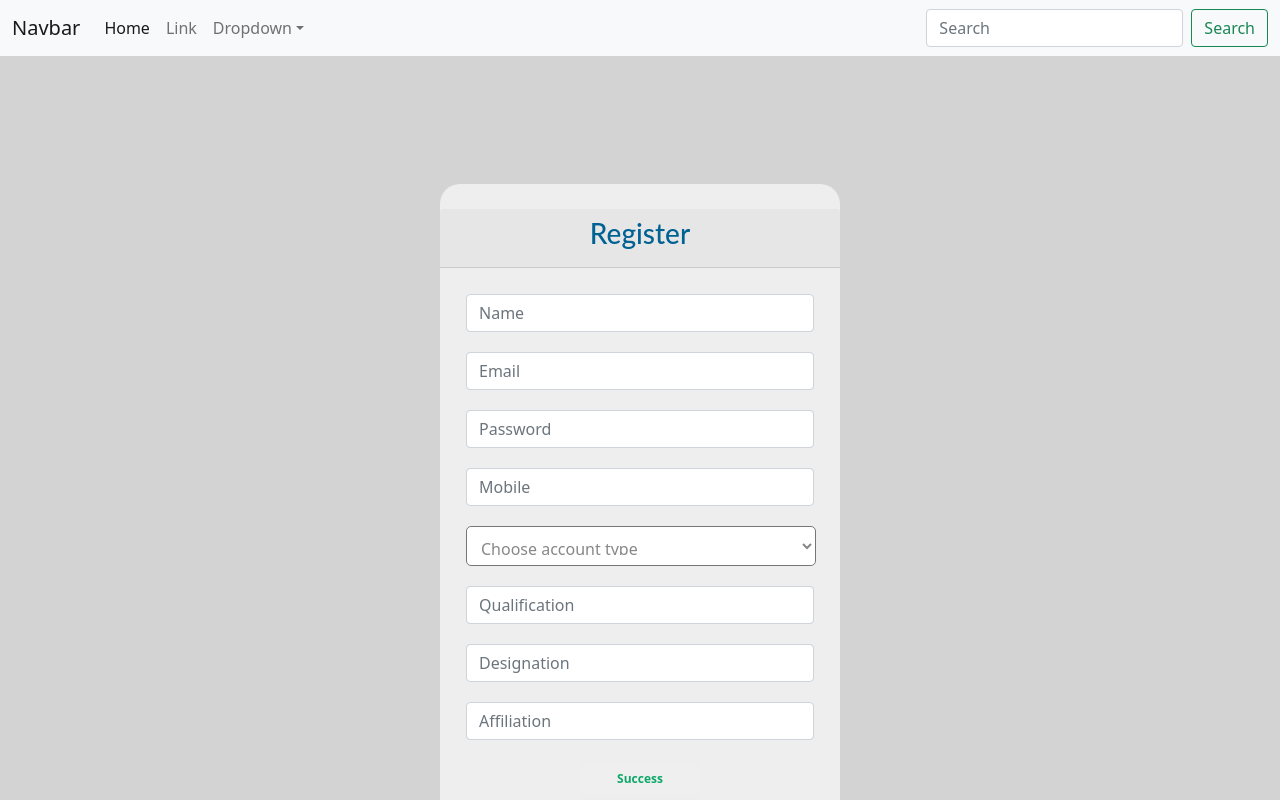
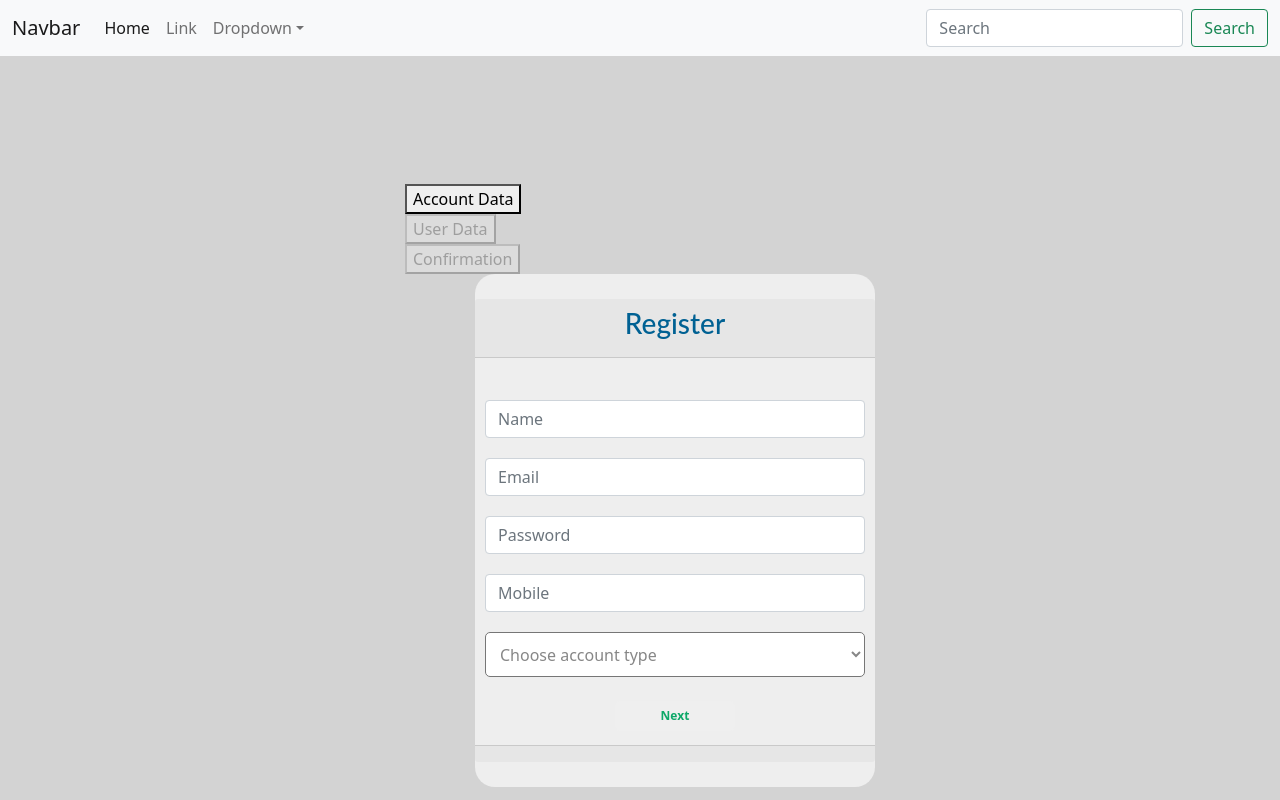
Before and after one commit to asqarrsl/CMT, a React (Vite) app in the folder frontend/: page /register in a window 1280 px wide. Shown: the top 800 px of the page. Built offline with nearby package versions, Linux system fonts and the light colour scheme.

Commit message:
register bug

```diff
--- a/frontend/src/App.css
+++ b/frontend/src/App.css
@@ -358,7 +358,7 @@ a {
   padding: 10px;
   margin: 10px;
   width: 95%;
-  height: 40px;
+  height: 45px;
   border-radius: 5px;
   background-color: white;
 }
--- a/frontend/src/User/Views/RegisterPage/Register.js
+++ b/frontend/src/User/Views/RegisterPage/Register.js
@@ -1,4 +1,4 @@
-import React from "react";
+import React, { useState } from "react";
 import "../../../App.css";
 import SuccessButton from "../../Components/Button/SuccessButton";
 import "bootstrap/dist/css/bootstrap.min.css";
@@ -6,23 +6,229 @@ import "bs-stepper/dist/css/bs-stepper.min.css";
 import Stepper from "bs-stepper";
 
 const Register = () => {
-  const check = () => {
-    console.log("hi");
+  const [step, setStep] = useState(0);
+  let submit = (e) => {
+    e.preventDefault();
+    setStep(step + 1);
   };
 
-  const AccountData = () => {
-    return <div></div>;
+  let reset = (e) => {
+    e.preventDefault();
+    setStep(0);
   };
 
-  return (
-    <div class="rootBody">
-      <div class="customCardOne">
+  let done = (e) => {
+    e.preventDefault();
+    console.log(done);
+  };
+
+  const AccountData = (
+    <div>
+      <div id="stepper1" class="bs-stepper">
+        <div class="bs-stepper-header">
+          <div class="step">
+            <button class="step-trigger" styles={{ color: "blue" }}>
+              <span class="bs-stepper-circle" />
+              <span class="bs-stepper-label" styles={{ color: "blue" }}>
+                Account Data
+              </span>
+            </button>
+          </div>
+          <div class="line"></div>
+          <div class="step">
+            <button class="step-trigger" disabled>
+              <span class="bs-stepper-circle" />
+              <span class="bs-stepper-label">User Data</span>
+            </button>
+          </div>
+          <div class="line"></div>
+          <div class="step">
+            <button class="step-trigger" disabled>
+              <span class="bs-stepper-circle" />
+              <span class="bs-stepper-label">Confirmation</span>
+            </button>
+          </div>
+        </div>
+      </div>
+      <div class="customCardOne" style={{ marginLeft: "70px" }}>
+        <div class="card-header">
+          <center>
+            <h3> Register </h3>
+          </center>
+        </div>
+        <div class="card-body"></div>
+        <form>
+          <div class="form-group">
+            <input
+              type="text"
+              id="name"
+              class="form-control"
+              placeholder="Name"
+              required
+            />
+          </div>
+          <div class="form-group">
+            <input
+              type="email"
+              id="email"
+              class="form-control"
+              placeholder="Email"
+              required
+            />
+          </div>
+
+          <div class="form-group">
+            <input
+              type="password"
+              id="password"
+              class="form-control"
+              placeholder="Password"
+              required
+            />
+          </div>
+
+          <div class="form-group">
+            <input
+              type="mobile"
+              id="text"
+              class="form-control"
+              placeholder="Mobile"
+              required
+            />
+          </div>
+
+          <select
+            class="form-dropdown"
+            aria-label="Default select example"
+            required
+          >
+            <option selected>Choose account type</option>
+            <option value="Researcher">Researcher</option>
+            <option value="Workshop Conductor">WorkshopConductor</option>
+            <option value="Participant">Participant</option>
+          </select>
+          <div class="form-group">
+            <SuccessButton text="Next" onClick={submit} position="center" />
+          </div>
+        </form>
+        <div class="card-footer"></div>
+      </div>
+    </div>
+  );
+  const UserData = (
+    <div>
+      <div id="stepper1" class="bs-stepper">
+        <div class="bs-stepper-header">
+          <div class="step">
+            <button class="step-trigger" disabled>
+              <span class="bs-stepper-circle" />
+              <span class="bs-stepper-label">Account Data</span>
+            </button>
+          </div>
+          <div class="line"></div>
+          <div class="step">
+            <button class="step-trigger" styles={{ color: "blue" }}>
+              <span class="bs-stepper-circle" />
+              <span class="bs-stepper-label" styles={{ color: "blue" }}>
+                User Data
+              </span>
+            </button>
+          </div>
+          <div class="line"></div>
+          <div class="step">
+            <button class="step-trigger" disabled>
+              <span class="bs-stepper-circle" />
+              <span class="bs-stepper-label">Confirmation</span>
+            </button>
+          </div>
+        </div>
+      </div>
+      <div class="customCardOne" style={{ marginLeft: "70px" }}>
         <div class="card-header">
           <center>
             <h3> Register </h3>
           </center>
         </div>
         <div class="card-body">
+          <form>
+            <div class="form-group">
+              <input
+                type="text"
+                id="qualification"
+                class="form-control"
+                placeholder="Qualification"
+                required
+              />
+            </div>
+
+            <div class="form-group">
+              <input
+                type="text"
+                id="designation"
+                class="form-control"
+                placeholder="Designation"
+                required
+              />
+            </div>
+
+            <div class="form-group">
+              <input
+                type="text"
+                id="affiliation"
+                class="form-control"
+                placeholder="Affiliation"
+                required
+              />
+            </div>
+            <div class="form-group">
+              <SuccessButton text="Next" onClick={submit} position="center" />
+            </div>
+          </form>
+          <div class="card-footer"></div>
+        </div>
+      </div>
+    </div>
+  );
+
+  const ConfirmData = (
+    <div>
+      <div id="stepper1" class="bs-stepper">
+        <div class="bs-stepper-header">
+          <div class="step">
+            <button class="step-trigger" disabled>
+              <span class="bs-stepper-circle" />
+              <span class="bs-stepper-label">Account Data</span>
+            </button>
+          </div>
+          <div class="line"></div>
+          <div class="step">
+            <button class="step-trigger" disabled>
+              <span class="bs-stepper-circle" />
+              <span class="bs-stepper-label">User Data</span>
+            </button>
+          </div>
+          <div class="line"></div>
+          <div class="step">
+            <button class="step-trigger" styles={{ color: "blue" }}>
+              <span class="bs-stepper-circle" />
+              <span class="bs-stepper-label" styles={{ color: "blue" }}>
+                Confirmation
+              </span>
+            </button>
+          </div>
+        </div>
+      </div>
+
+      <div style={{ width: "100%", display: "table" }}>
+        <div style={{ display: "table-row" }}>
+          <div style={{ width: "600px", display: "table-cell" }}>
+            <div class="customCardOne" style={{ marginLeft: "70px" }}>
+              <div class="card-header">
+                <center>
+                  <h3> Register </h3>
+                </center>
+              </div>
+              <div class="card-body"></div>
               <form>
                 <div class="form-group">
                   <input
@@ -52,20 +258,34 @@ const Register = () => {
 
                 <div class="form-group">
                   <input
-                type="mobile"
-                id="text"
+                    type="text"
+                    id="mobile"
                     class="form-control"
                     placeholder="Mobile"
                   />
                 </div>
 
-            <select class="form-dropdown" aria-label="Default select example">
-              <option selected>Choose account type</option>
-              <option value="1">One</option>
-              <option value="2">Two</option>
-              <option value="3">Three</option>
-            </select>
-
+                <div class="form-group">
+                  <input
+                    type="text"
+                    id="accountType"
+                    class="form-control"
+                    placeholder="Account Type"
+                  />
+                </div>
+              </form>
+              <div class="card-footer"></div>
+            </div>
+          </div>
+          <div style={{ display: "table-cell" }}>
+            <div class="customCardOne" style={{ marginLeft: "70px" }}>
+              <div class="card-header">
+                <center>
+                  <h3> Register </h3>
+                </center>
+              </div>
+              <div class="card-body">
+                <form>
                   <div class="form-group">
                     <input
                       type="text"
@@ -92,21 +312,32 @@ const Register = () => {
                       placeholder="Affiliation"
                     />
                   </div>
-            <div class="form-group">
-              <SuccessButton text="Success" onClick={check} position="center" />
+                </form>
+                <div class="card-footer"></div>
               </div>
-          </form>
             </div>
-        <div class="card-footer">
-          <div class="form-group">
-            <a href="#" style={{ color: "#1286C1", fontSize: "14px" }}>
-              Don't have an account? Sign Up
-            </a>
+
+            <div class="form-group" style={{ paddingLeft: "75px" }}>
+              <SuccessButton text="Reset" onClick={reset} position="center" />
+
+              <SuccessButton text="Submit" onClick={done} position="center" />
+            </div>
           </div>
         </div>
       </div>
     </div>
   );
+  return (
+    <div class="rootBody">
+      {step === 0
+        ? AccountData
+        : step === 1
+        ? UserData
+        : step === 2
+        ? ConfirmData
+        : null}
+    </div>
+  );
 };
 
 export default Register;
```
Lines whose indentation alone changed are shown as unchanged.
